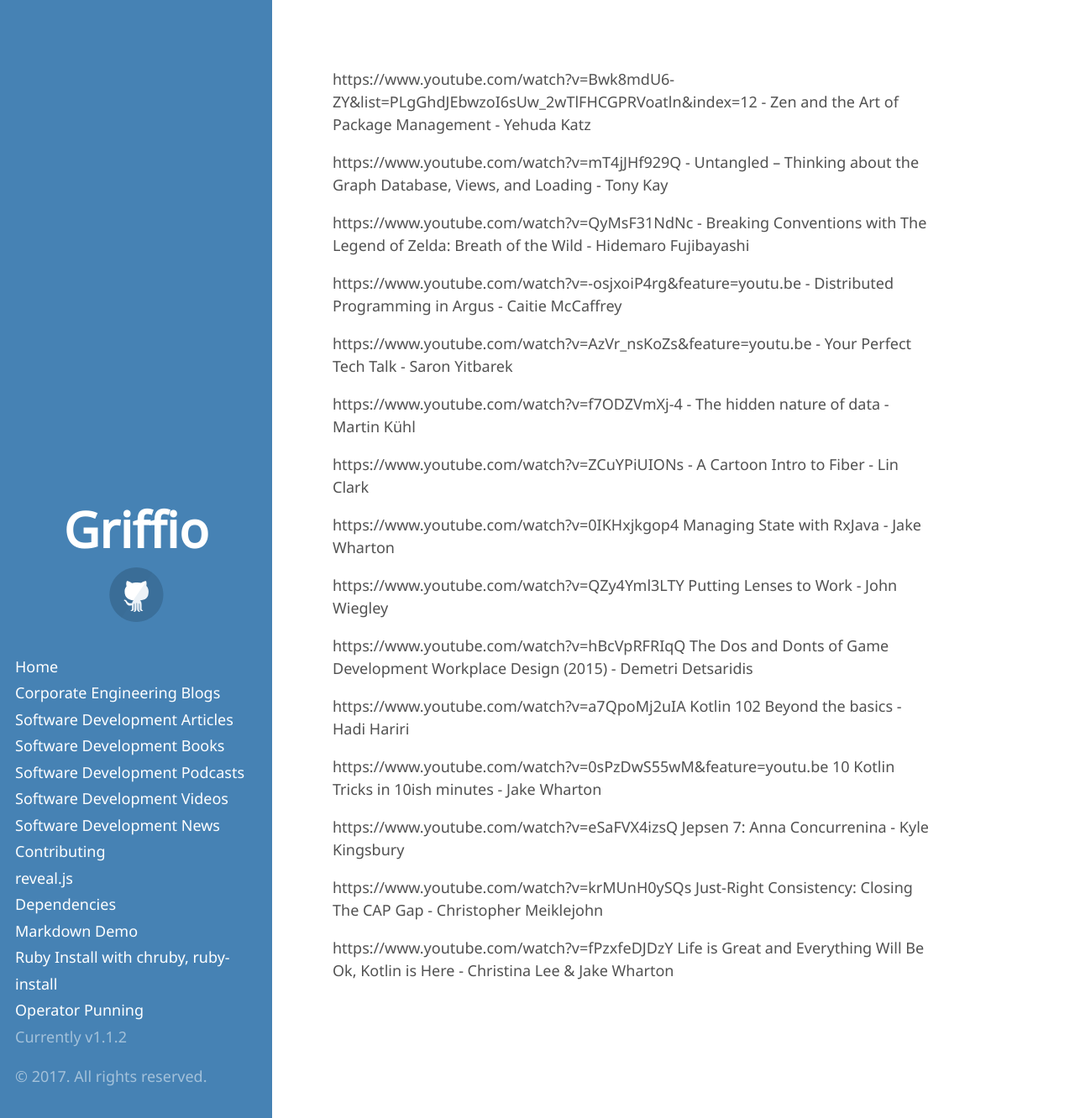
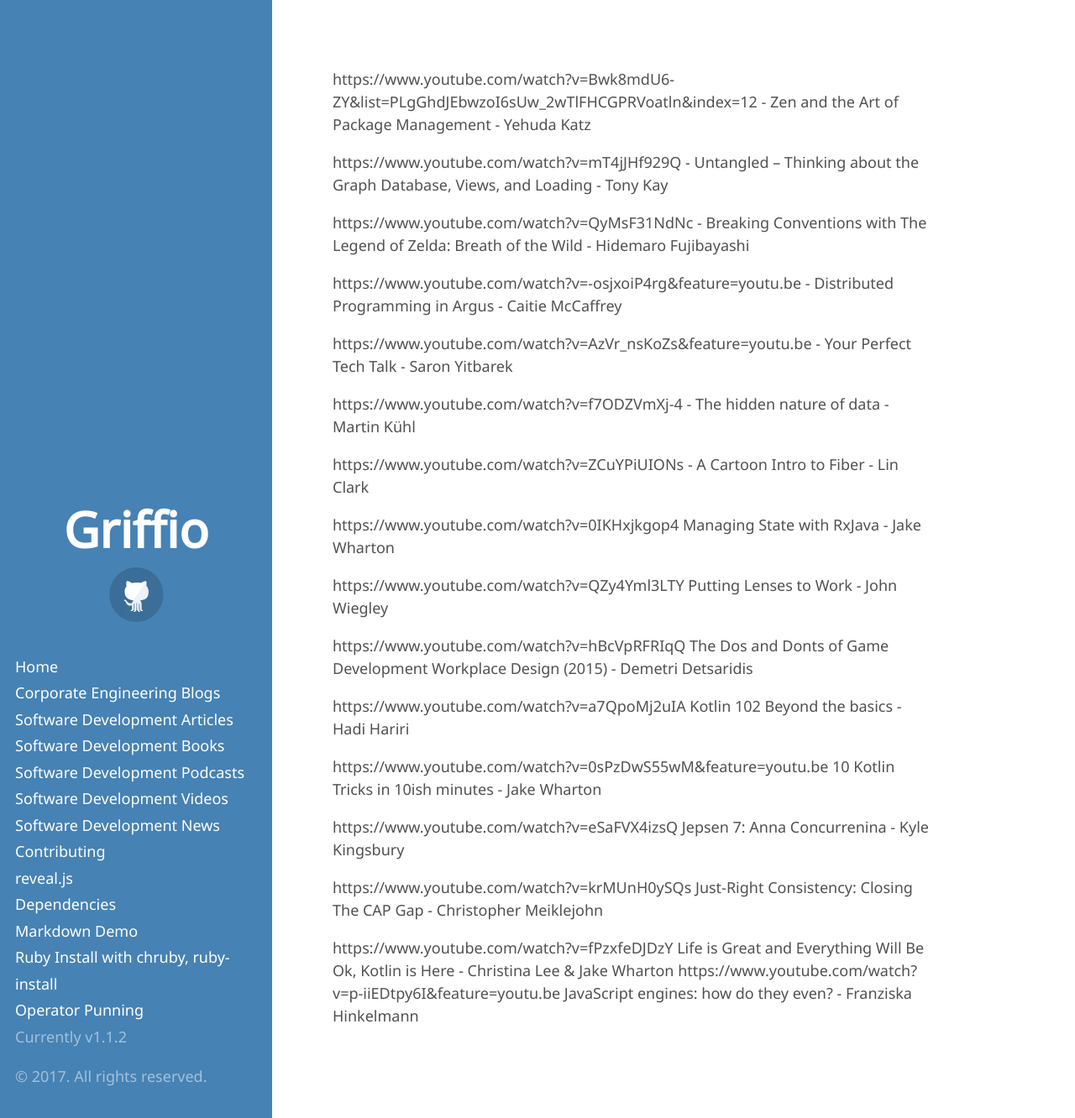
Before and after one commit to griffio/griffio.github.io, a Jekyll site: the page built from tech_talks_highlighted_2017.md, in a window 1280 px wide and 1332 px high. Shown: the whole window at 84% size. Built offline with Jekyll 4.4.1, drawn with Linux system fonts in a browser that asks for light colours; some web fonts are replaced; our own code applies the rules of GitHub Pages for plain Markdown files.

Commit message:
JavaScript engines: how do they even?

```diff
--- a/tech_talks_highlighted_2017.md
+++ b/tech_talks_highlighted_2017.md
@@ -27,3 +27,4 @@
 https://www.youtube.com/watch?v=krMUnH0ySQs Just-Right Consistency: Closing The CAP Gap - Christopher Meiklejohn
 
 https://www.youtube.com/watch?v=fPzxfeDJDzY Life is Great and Everything Will Be Ok, Kotlin is Here - Christina Lee & Jake Wharton
+https://www.youtube.com/watch?v=p-iiEDtpy6I&feature=youtu.be JavaScript engines: how do they even? - Franziska Hinkelmann
```
